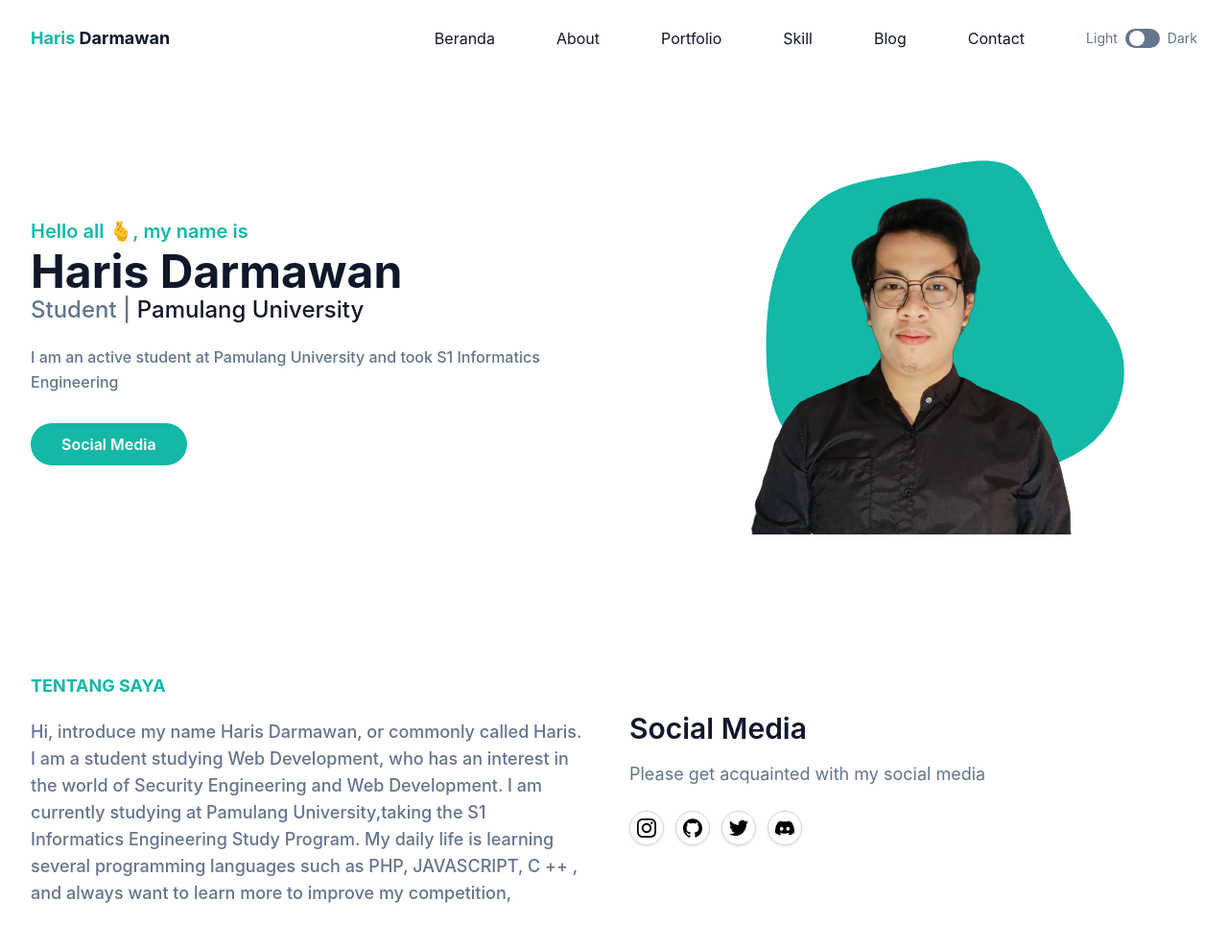
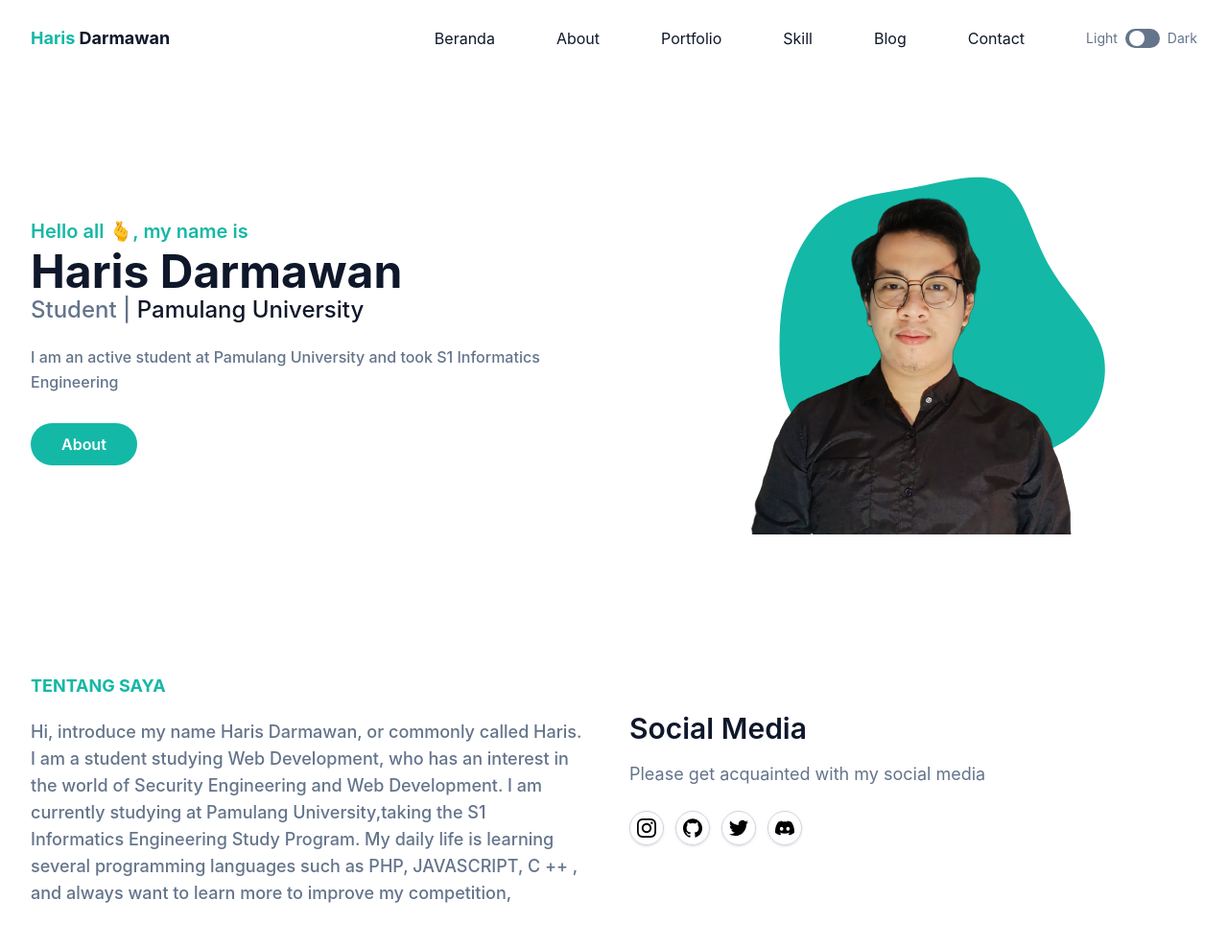
Before and after one commit to Hariisdermawan3/hariisdermawan, a website: page index.html in a window 1280 px wide. Shown: the top 988 px of the page at 96% size. Drawn offline with Linux system fonts and the light colour scheme.

Commit message:
Update index.html

```diff
--- a/index.html
+++ b/index.html
@@ -69,7 +69,7 @@ if (localStorage.theme === 'dark' || (!('theme' in localStorage) && window.match
                     <h2 class="font-medium text-slate-500 text-lg mb-5 lg:text-2xl dark:text-white">Student | <span class="text-dark dark:text-white">Pamulang University</span></h2>
                     <p class="font-medium text-secondary mb-10 leading-relaxed">I am an active student at Pamulang University and took S1 Informatics Engineering</p>
 
-                    <a href="#" class="text-base font-semibold text-white bg-primary py-3 px-8 rounded-full hover:shadow-lg hover:opacity-80 duration-300 ease-in-out">Social Media</a>
+                    <a href="#" class="text-base font-semibold text-white bg-primary py-3 px-8 rounded-full hover:shadow-lg hover:opacity-80 duration-300 ease-in-out">About</a>
                 </div>
 
                 <!--Gambar-->
@@ -78,7 +78,7 @@ if (localStorage.theme === 'dark' || (!('theme' in localStorage) && window.match
                         <img src="img/me.png" alt="me" class="max-w-full mx-auto relative z-10">
                         <span class="absolute -bottom-0 left-1/2 -translate-x-1/2 md:scale-110">
                             <svg width="400" height="400" viewBox="0 0 200 200" xmlns="http://www.w3.org/2000/svg">
-                                <path fill="#14B8A6" d="M43.1,-75.2C52.9,-68.9,55.9,-51.5,64,-37.1C72,-22.7,85.2,-11.3,89.3,2.4C93.5,16.1,88.7,32.3,78,42.1C67.3,52,50.7,55.6,36.8,61.1C22.8,66.6,11.4,74,-0.2,74.3C-11.8,74.7,-23.5,67.9,-33.8,60.3C-44.1,52.6,-52.9,44.1,-57.7,33.9C-62.6,23.7,-63.5,11.9,-63.4,0.1C-63.3,-11.7,-62.1,-23.4,-58,-34.9C-53.9,-46.4,-46.8,-57.7,-36.7,-63.8C-26.5,-69.9,-13.3,-70.9,1.7,-73.8C16.6,-76.7,33.3,-81.6,43.1,-75.2Z" transform="translate(100 100) scale(1.1)" />
+                                <path fill="#14B8A6" d="M43.1,-75.2C52.9,-68.9,55.9,-51.5,64,-37.1C72,-22.7,85.2,-11.3,89.3,2.4C93.5,16.1,88.7,32.3,78,42.1C67.3,52,50.7,55.6,36.8,61.1C22.8,66.6,11.4,74,-0.2,74.3C-11.8,74.7,-23.5,67.9,-33.8,60.3C-44.1,52.6,-52.9,44.1,-57.7,33.9C-62.6,23.7,-63.5,11.9,-63.4,0.1C-63.3,-11.7,-62.1,-23.4,-58,-34.9C-53.9,-46.4,-46.8,-57.7,-36.7,-63.8C-26.5,-69.9,-13.3,-70.9,1.7,-73.8C16.6,-76.7,33.3,-81.6,43.1,-75.2Z" transform="translate(100 100)" />
                               </svg>
                         </span>
                     </div>
```
